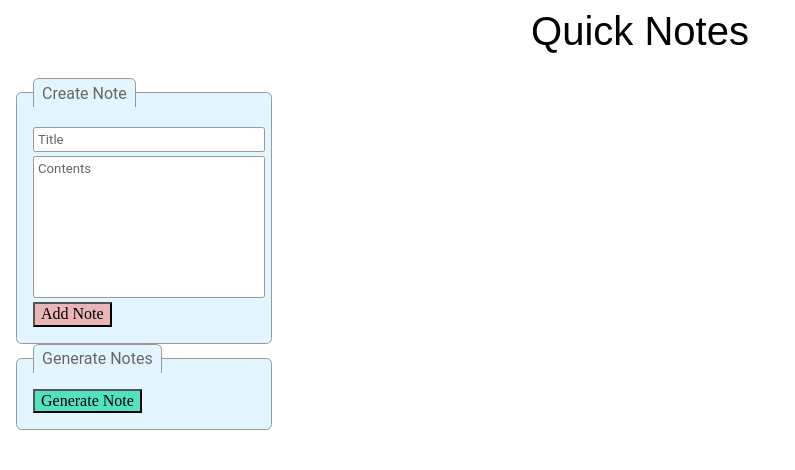
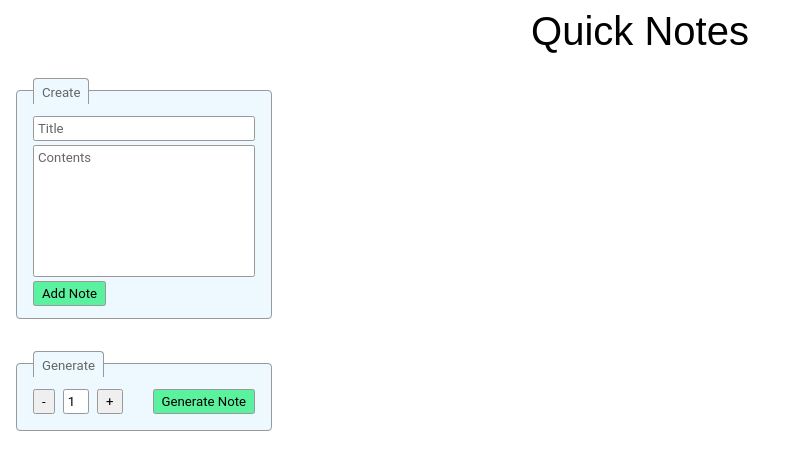
Before and after one commit to mikedpad/quick-notes, a React (Create React App) app: page / in a window 1280 px wide. Shown: the top 470 px of the page, without its empty margins (0-795 px from the left). Built offline with nearby package versions, Linux system fonts and the light colour scheme; the HTML template or start-up script is replaced by a standard one.

Commit message:
Updated Form and Note
Form style and validation added, Generate Note can now create multiple notes, note creation functions extracted into own file

RandomColor utility removed

Note component: randomColor removed and added animation duration variable.

```diff
--- a/src/components/Form.jsx
+++ b/src/components/Form.jsx
@@ -1,83 +1,101 @@
-import React, { useRef, useEffect } from 'react';
-import { generate } from 'shortid';
-import loremHipsum from 'lorem-hipsum';
+import React, { useRef, useEffect, useState } from 'react';
 import { useNotes } from '../hooks/useNotes';
+import clamp from '../utils/clamp';
+import { generate, create } from '../utils/note';
 import {
-  NewNoteTitle,
-  NewNoteContent,
+  FormFieldSet,
+  FormLegend,
+  NoteTitle,
+  NoteContent,
   AddButton,
   GenerateButton,
-  FormFieldSet,
-  FormLegend,
+  PlusButton,
+  MinusButton,
+  GenCount,
+  GenerateFlex,
 } from './styles/formStyles';
-import { randomColor } from '../utils/color';
 
 const Form = () => {
+  const [genCount, setGenCount] = useState(1);
+  const maxGenCount = 10;
   const title = useRef();
   const content = useRef();
   const addButton = useRef();
   const generateButton = useRef();
+  const minusButton = useRef();
+  const plusButton = useRef();
   const { addNote } = useNotes();
 
   useEffect(() => {
     const addBtn = addButton.current;
     const genBtn = generateButton.current;
+    const minBtn = minusButton.current;
+    const plsBtn = plusButton.current;
     const titleRef = title.current;
     const contentRef = content.current;
 
     const createNote = () => {
-      const id = generate();
-      addNote({
-        id,
-        title: titleRef.value,
-        content: contentRef.value,
-      });
+      const isValidTitle = titleRef.value !== null && titleRef.value !== ``;
+      const isValidContent = contentRef.value !== null && contentRef.value !== ``;
+
+      if (isValidTitle && isValidContent) {
+        addNote(create(titleRef, contentRef));
+      }
+      // else {
+      //   console.error(`Both Title and Content fields must not be empty!`);
+      // }
     };
 
     const generateNote = () => {
-      const id = generate();
-      addNote({
-        id,
-        title: loremHipsum({
-          sentenceLowerBound: 2,
-          sentenceUpperBound: 6,
-        }),
-        content: loremHipsum({
-          units: `paragraphs`,
-        }),
-      });
+      addNote(generate(genCount));
     };
+
+    const genDecrement = () => setGenCount(clamp(0, maxGenCount, genCount - 1));
+    const genIncrement = () => setGenCount(clamp(0, maxGenCount, genCount + 1));
 
     addBtn.addEventListener(`click`, createNote, false);
     genBtn.addEventListener(`click`, generateNote, false);
+    minBtn.addEventListener(`click`, genDecrement, false);
+    plsBtn.addEventListener(`click`, genIncrement, false);
 
     return () => {
       addBtn.removeEventListener(`click`, createNote, false);
       genBtn.removeEventListener(`click`, generateNote, false);
+      minBtn.removeEventListener(`click`, genDecrement, false);
+      plsBtn.removeEventListener(`click`, genIncrement, false);
     };
-  }, [addNote]);
+  }, [addNote, genCount]);
 
   return (
     <>
       <FormFieldSet>
-        <FormLegend>Create Note</FormLegend>
-        <NewNoteTitle ref={title} type="textfield" placeholder="Title" maxLength="30" />
-        <NewNoteContent ref={content} placeholder="Contents" />
+        <FormLegend>Create</FormLegend>
+        <NoteTitle ref={title} type="textfield" placeholder="Title" maxLength="30" />
+        <NoteContent ref={content} placeholder="Contents" />
 
-        <AddButton ref={addButton} type="button" style={{ backgroundColor: randomColor() }}>
+        <AddButton ref={addButton} type="button">
           Add Note
         </AddButton>
       </FormFieldSet>
 
       <FormFieldSet>
-        <FormLegend>Generate Notes</FormLegend>
-        <GenerateButton
-          ref={generateButton}
-          type="button"
-          style={{ backgroundColor: randomColor() }}
-        >
-          Generate Note
-        </GenerateButton>
+        <FormLegend>Generate</FormLegend>
+        <GenerateFlex>
+          <div>
+            <MinusButton ref={minusButton} type="button">
+              -
+            </MinusButton>
+            <GenCount value={genCount} readOnly />
+            <PlusButton ref={plusButton} type="button">
+              +
+            </PlusButton>
+          </div>
+          <div>
+            <GenerateButton ref={generateButton} type="button">
+              Generate Note
+            </GenerateButton>
+          </div>
+        </GenerateFlex>
       </FormFieldSet>
     </>
   );
--- a/src/components/Note.jsx
+++ b/src/components/Note.jsx
@@ -2,7 +2,6 @@ import React, { useRef, useEffect, useState } from 'react';
 import PropTypes from 'prop-types';
 import { TweenMax, Power2 } from 'gsap';
 import { Card, Header, Title, Icon, Content } from './styles/noteStyles';
-import { randomColor } from '../utils/color';
 import { useNotes } from '../hooks/useNotes';
 
 const tweenOptions = {
@@ -10,6 +9,7 @@ const tweenOptions = {
   transformOrigin: `center`,
   ease: Power2.easeIn,
 };
+const tweenDuration = 0.2;
 
 const Note = ({ id, title, content }) => {
   const [isAnimating, setAnimating] = useState(true);
@@ -22,7 +22,7 @@ const Note = ({ id, title, content }) => {
     const icon = iconRef.current;
     const removeFunc = () => {
       icon.removeEventListener(`click`, removeFunc, false);
-      TweenMax.to(card, 0.4, {
+      TweenMax.to(card, tweenDuration, {
         ...tweenOptions,
         autoAlpha: 0,
         onComplete: removeNote,
@@ -34,7 +34,7 @@ const Note = ({ id, title, content }) => {
       setAnimating(false);
       TweenMax.fromTo(
         card,
-        0.5,
+        tweenDuration,
         {
           ...tweenOptions,
         },
@@ -55,7 +55,7 @@ const Note = ({ id, title, content }) => {
   }, [id, isAnimating, removeNote]);
 
   return (
-    <Card ref={cardRef} id={id} style={{ backgroundColor: randomColor() }}>
+    <Card ref={cardRef} id={id}>
       <Header>
         <Title>{title}</Title>
         <Icon ref={iconRef} src="/images/deleteIcon.svg" alt="Delete Note" />
--- a/src/components/styles/formStyles.js
+++ b/src/components/styles/formStyles.js
@@ -1,64 +1,96 @@
-import styled from 'styled-components';
+import styled, { css } from 'styled-components';
 
 const borderColor = `#999`;
 const placeholderColor = `#666`;
 const fontFamily = `'Roboto', sans-serif`;
-const formBackgroundColor = `#e3f6ff`;
+const fontSize = `0.825rem`;
+const formBackgroundColor = `#edf9ff`;
+const submitButtonColor = `#5af29e`;
+const modifierButtonColor = `#efefef`;
+
+const formElementBorder = css`
+  border: 1px solid ${borderColor};
+  border-radius: 0.15rem;
+`;
 
 export const FormFieldSet = styled.fieldset`
   background: ${formBackgroundColor};
   border: 1px solid ${borderColor};
-  border-radius: 0.35rem;
+  border-radius: 0.25rem;
   margin: 0;
-  padding: 1rem;
+  padding: 0.5rem 1rem 0.75rem;
+
+  & + & {
+    margin-top: 2rem;
+  }
 `;
 
 export const FormLegend = styled.legend`
   background: ${formBackgroundColor};
   border-left: 1px solid ${borderColor};
-  border-radius: 0.35rem 0.35rem 0 0;
+  border-radius: 0.25rem 0.25rem 0 0;
   border-right: 1px solid ${borderColor};
   border-top: 1px solid ${borderColor};
   color: ${placeholderColor};
   font-family: ${fontFamily};
+  font-size: ${fontSize};
   font-weight: 400;
   padding: 0.35rem 0.5rem 0.25rem;
 `;
 
-export const NewNoteTitle = styled.input`
-  border: 1px solid ${borderColor};
-  border-radius: 0.15rem;
+const TextInputStyle = css`
+  ${formElementBorder}
+  box-sizing: border-box;
   display: block;
   font-family: ${fontFamily};
-  font-size: 0.825rem;
+  font-size: ${fontSize};
+  padding: 0.25rem;
+`;
+
+const TextFieldStyle = css`
+  ${TextInputStyle}
   margin: 0.25rem 0;
-  padding: 0.25rem;
-  width: 100%;
-
   &::placeholder {
     color: ${placeholderColor};
     opacity: 1;
   }
 `;
-
-export const NewNoteContent = styled.textarea`
-  border: 1px solid ${borderColor};
-  border-radius: 0.15rem;
-  display: block;
-  font-family: ${fontFamily};
-  font-size: 0.825rem;
+export const NoteTitle = styled.input`
+  ${TextFieldStyle}
+  width: 100%;
+`;
+export const NoteContent = styled.textarea`
+  ${TextFieldStyle}
   height: 10em;
-  margin: 0.25rem 0;
-  padding: 0.25rem;
   resize: none;
   width: 100%;
-
-  &::placeholder {
-    color: ${placeholderColor};
-    opacity: 1;
-  }
 `;
 
-export const AddButton = styled.button``;
+const SubmitButton = styled.button`
+  ${formElementBorder}
+  background-color: ${submitButtonColor};
+  font-family: ${fontFamily};
+  font-size: ${fontSize};
+  padding: 0.25rem 0.5rem;
+`;
+export const AddButton = styled(SubmitButton)``;
+export const GenerateButton = styled(SubmitButton)``;
 
-export const GenerateButton = styled.button``;
+const ModifierButton = styled(SubmitButton)`
+  background-color: ${modifierButtonColor};
+`;
+export const PlusButton = styled(ModifierButton)``;
+export const MinusButton = styled(ModifierButton)``;
+export const GenCount = styled.input`
+  ${TextInputStyle}
+  display: inline-block;
+  margin: 0.25rem 0.5rem;
+  width: 2em;
+`;
+
+export const GenerateFlex = styled.div`
+  align-items: center;
+  display: flex;
+  flex-flow: row nowrap;
+  justify-content: space-between;
+`;
--- /dev/null
+++ b/src/utils/clamp.js
@@ -0,0 +1,8 @@
+function clamp(min, max, value) {
+  const newValue = Math.min(max, Math.max(min, value));
+  // console.log(`Value: ${value} ... Min/Max: ${min}/${max} ... New Value: ${newValue}`);
+
+  return newValue;
+}
+
+export default clamp;
--- a/src/utils/color.js
+++ /dev/null
@@ -1,4 +0,0 @@
-/* eslint-disable no-bitwise */
-const randomColor = () => `#${((Math.random() * 0xffffff) << 0).toString(16)}`;
-
-export { randomColor };
--- /dev/null
+++ b/src/utils/note.js
@@ -0,0 +1,23 @@
+import loremHipsum from 'lorem-hipsum';
+import { generate as generateID } from 'shortid';
+
+export function create(title, content) {
+  return {
+    id: generateID(),
+    title: title.value,
+    content: content.value,
+  };
+}
+
+export function generate(num = 1) {
+  return Array.from({ length: num }, (_, i) => i).map(() => ({
+    id: generateID(),
+    title: loremHipsum({
+      sentenceLowerBound: 2,
+      sentenceUpperBound: 6,
+    }),
+    content: loremHipsum({
+      units: `paragraphs`,
+    }),
+  }));
+}
```
